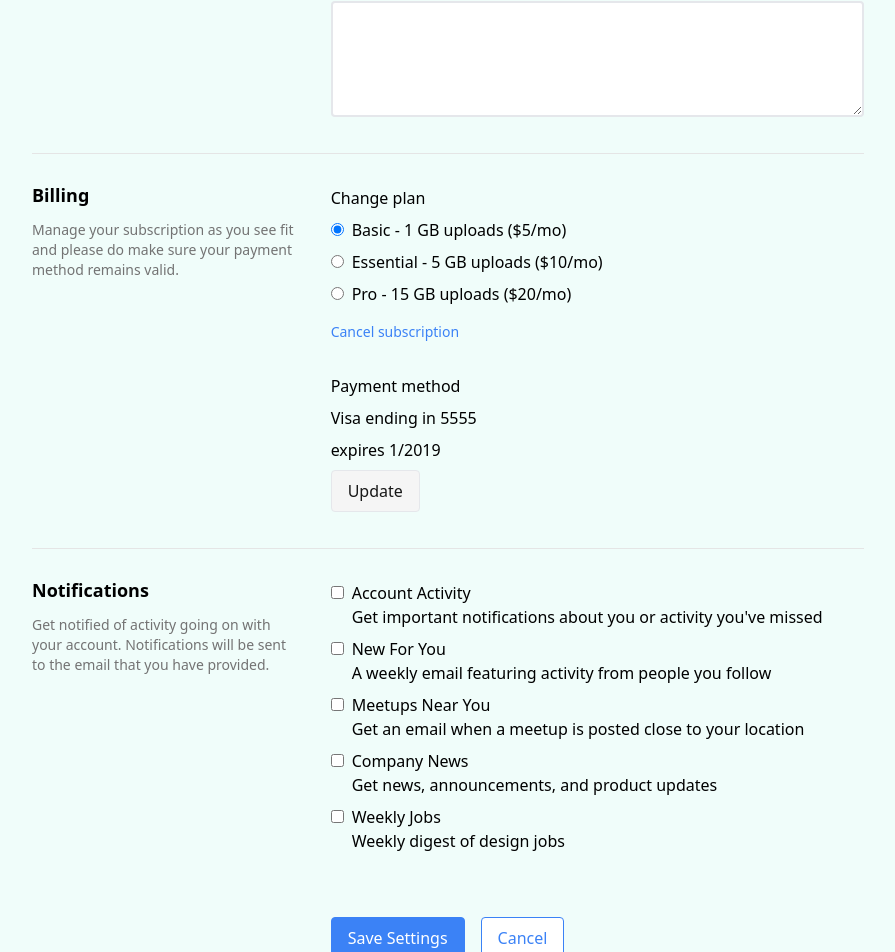
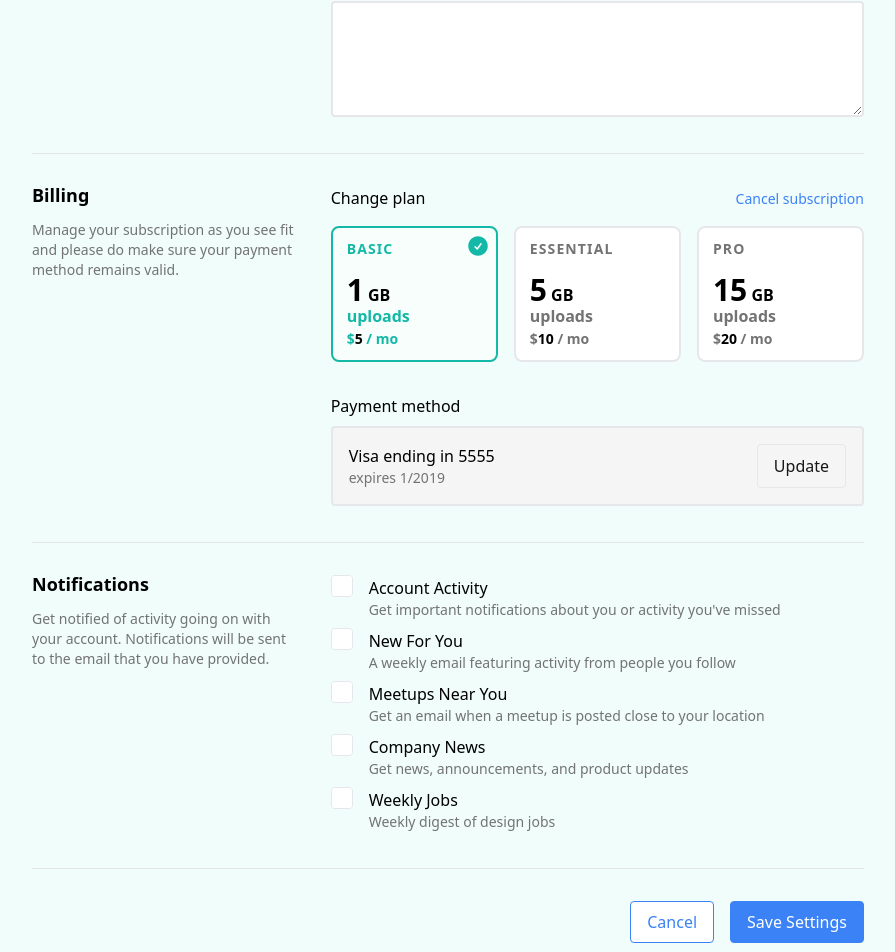
Before and after one commit to LutherTS/refactoring-ui, a Next.js app: page /complex-form-after in a window 1280 px wide. Shown: the part 1011-1963 px from the top of the page, without its empty margins (192-1087 px from the left). Built offline with nearby package versions, Linux system fonts and the light colour scheme.

Commit message:
Trying a fixed header.

```diff
--- a/app/complex-form-after/page.tsx
+++ b/app/complex-form-after/page.tsx
@@ -1,7 +1,7 @@
 "use client";
 
 import Image from "next/image";
-import { MouseEventHandler } from "react";
+import { MouseEventHandler, useState } from "react";
 
 export default function ComplexFormPage() {
   return (
@@ -145,7 +145,7 @@ type RadioOption = {
   id: string;
   value: string;
   label: string;
-  uploads: string;
+  uploads: number;
   pricing: number;
 };
 
@@ -155,7 +155,7 @@ const radioOptions: RadioOption[] = [
     id: "plan-basic",
     value: "basic",
     label: "Basic",
-    uploads: "1 GB",
+    uploads: 1,
     pricing: 5,
   },
   {
@@ -163,7 +163,7 @@ const radioOptions: RadioOption[] = [
     id: "plan-essential",
     value: "essential",
     label: "Essential",
-    uploads: "5 GB",
+    uploads: 5,
     pricing: 10,
   },
   {
@@ -171,7 +171,7 @@ const radioOptions: RadioOption[] = [
     id: "plan-pro",
     value: "pro",
     label: "Pro",
-    uploads: "15 GB", // was "Unlimited" but got lazily changed to "15 GB"
+    uploads: 15, // was "Unlimited" but got lazily changed to "15 GB"
     pricing: 20,
   },
 ];
@@ -353,8 +353,11 @@ function Main() {
               </RadioGroup>
               <FieldFlex>
                 <FieldLabel label="Payment method" isNotLabel />
+                <div className="flex h-full justify-between rounded border-2 bg-neutral-100 p-4">
+                  <div className="flex flex-col justify-between">
                     <p>Visa ending in 5555</p>
-                <p>expires 1/2019</p>
+                    <p className="text-sm text-neutral-500">expires 1/2019</p>
+                  </div>
                   <Button
                     type="button"
                     variant="neutral"
@@ -362,6 +365,7 @@ function Main() {
                   >
                     Update
                   </Button>
+                </div>
               </FieldFlex>
             </div>
           </section>
@@ -378,13 +382,21 @@ function Main() {
             </div>
             <div className="space-y-8">
               <CheckboxGroup options={checkboxOptions} name="notifications" />
-              <div className="flex gap-4 pt-8">
+            </div>
+          </section>
+          <div className="h-px w-full bg-neutral-200"></div>
+          <section className="grid grid-cols-[1fr_2fr] gap-8 pb-1">
+            <div className="-mb-4 space-y-4"></div>
+            <div className="space-y-8">
+              <div className="flex">
+                <div className="ml-auto flex gap-4">
+                  <Button type="reset" variant="cancel">
+                    Cancel
+                  </Button>
                   <Button type="submit" variant="confirm">
                     Save Settings
                   </Button>
-                <Button type="reset" variant="cancel">
-                  Cancel
-                </Button>
+                </div>
               </div>
             </div>
           </section>
@@ -415,6 +427,9 @@ function InputText({
 
 // It is more accessible to do it with Radix, but for the sake of learning, and for the sake of proof of concept, I will do it by hand with appearance-none on input in InputRadio.
 
+// ...I think it's safe to say I'm going to do this with Radix.
+// The issue is the native input radio does not specify in the html when it is selected... There's checked in Tailwind.
+
 function RadioGroup({
   label,
   options,
@@ -428,7 +443,13 @@ function RadioGroup({
 }) {
   return (
     <FieldFlex>
+      {/* eventually customize the cancel button */}
+      <div className="flex items-baseline justify-between pb-2">
         <FieldLabel label={label} isNotLabel />
+        {children}
+      </div>
+      {/* eventually make the cols dynamic, before returning */}
+      <div className="grid grid-cols-3 gap-4">
         {options.map((radioOption, index) => (
           <InputRadio
             key={radioOption.key}
@@ -437,7 +458,7 @@ function RadioGroup({
             defaultChecked={index === 0}
           />
         ))}
-      {children}
+      </div>
     </FieldFlex>
   );
 }
@@ -452,18 +473,51 @@ function InputRadio({
   defaultChecked: boolean;
 }) {
   return (
-    <div className="space-x-2">
+    <div className="relative h-fit w-full rounded-lg bg-white *:text-neutral-500 has-[:checked]:bg-opacity-50 *:has-[:checked]:text-teal-500">
       <input
         type="radio"
         id={option.id}
         name={name}
         value={option.value}
         defaultChecked={defaultChecked}
+        className="peer absolute inset-0 appearance-none rounded-lg border-2 checked:border-teal-500"
       />
-      <label htmlFor={option.id}>
-        {option.label} - {option.uploads} uploads (${option.pricing}/mo)
-      </label>
+      <CheckCircleIcon className="absolute right-2 top-2 hidden size-6 peer-[:checked]:block" />
+      <div className="flex size-full flex-col justify-between gap-4 p-4 font-semibold">
+        <p className="text-sm uppercase leading-none tracking-[0.08em]">
+          {option.label}
+        </p>
+        <div className="flex flex-col gap-2">
+          <p className="flex flex-col font-semibold leading-none">
+            <span className="text-black">
+              <span className="text-3xl font-extrabold">{option.uploads}</span>{" "}
+              GB
+            </span>{" "}
+            <span>uploads</span>
+          </p>
+          <p className="text-sm leading-none">
+            $<span className="font-bold text-black">{option.pricing}</span> / mo
+          </p>
         </div>
+      </div>
+    </div>
+  );
+}
+
+function CheckCircleIcon({ className }: { className?: string }) {
+  return (
+    <svg
+      xmlns="http://www.w3.org/2000/svg"
+      viewBox="0 0 24 24"
+      fill="currentColor"
+      className={className || "size-6"}
+    >
+      <path
+        fillRule="evenodd"
+        d="M2.25 12c0-5.385 4.365-9.75 9.75-9.75s9.75 4.365 9.75 9.75-4.365 9.75-9.75 9.75S2.25 17.385 2.25 12Zm13.36-1.814a.75.75 0 1 0-1.22-.872l-3.236 4.53L9.53 12.22a.75.75 0 0 0-1.06 1.06l2.25 2.25a.75.75 0 0 0 1.14-.094l3.75-5.25Z"
+        clipRule="evenodd"
+      />
+    </svg>
   );
 }
 
@@ -501,13 +555,42 @@ function InputCheckbox({
   name: string;
 }) {
   return (
-    <div className="flex items-baseline gap-2">
-      <input type="checkbox" id={option.id} name={name} value={option.value} />
+    <div className="flex items-baseline gap-4">
+      <div className="relative flex overflow-clip rounded border has-[:checked]:border-teal-500">
+        <input
+          type="checkbox"
+          id={option.id}
+          name={name}
+          value={option.value}
+          className="peer absolute inset-0 appearance-none"
+        />
+        {/* I'll handle positioning after */}
+        <div className="flex size-5 items-center justify-center bg-white *:invisible peer-[:checked]:bg-teal-500 *:peer-[:checked]:visible *:peer-[:checked]:text-white">
+          <CheckIcon className="size-4" />
+        </div>
+      </div>
       <label className="select-none" htmlFor={option.id}>
-        <p>{option.label}</p>
-        <p>{option.description}</p>
+        <p className="">{option.label}</p>
+        <p className="text-sm text-neutral-500">{option.description}</p>
       </label>
     </div>
+  );
+}
+
+function CheckIcon({ className }: { className?: string }) {
+  return (
+    <svg
+      xmlns="http://www.w3.org/2000/svg"
+      viewBox="0 0 24 24"
+      fill="currentColor"
+      className={className || "size-6"}
+    >
+      <path
+        fillRule="evenodd"
+        d="M19.916 4.626a.75.75 0 0 1 .208 1.04l-9 13.5a.75.75 0 0 1-1.154.114l-6-6a.75.75 0 0 1 1.06-1.06l5.353 5.353 8.493-12.74a.75.75 0 0 1 1.04-.207Z"
+        clipRule="evenodd"
+      />
+    </svg>
   );
 }
 
@@ -583,8 +666,16 @@ function Textarea({
   );
 }
 
-function FieldFlex({ children }: { children: React.ReactNode }) {
-  return <div className="flex flex-col gap-2">{children}</div>;
+function FieldFlex({
+  row, // could become useful, keeping it for now
+  children,
+}: {
+  row?: boolean;
+  children: React.ReactNode;
+}) {
+  return (
+    <div className={`flex gap-2 ${row ? "" : "flex-col"}`}>{children}</div>
+  );
 }
 
 function FieldLabel({
@@ -634,7 +725,7 @@ function Button({
   return (
     <button
       type={type}
-      className={`w-fit font-medium ${variant !== "destroy" ? "rounded border px-4 py-2" : "pt-2 text-sm"} ${classes[variant]}`}
+      className={`w-fit font-medium ${variant !== "destroy" ? "rounded border px-4 py-2" : "text-sm"} ${classes[variant]}`}
       formAction={formAction}
       onClick={onClick}
     >
@@ -651,4 +742,5 @@ Copied the code into /react-docs, and the same code does not work in my project.
 The demo on the React docs run on React 18 canary.
 Here's the issue on GitHub: https://github.com/facebook/react/issues/29034.
 It's when a design is validated that I go ahead and turn it into components for maintainability.
+Error: input is a self-closing tag and must neither have `children` nor use `dangerouslySetInnerHTML`.
 */
```
Lines whose indentation alone changed are shown as unchanged.
